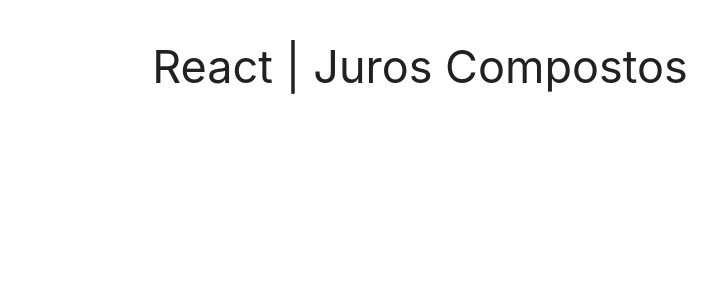
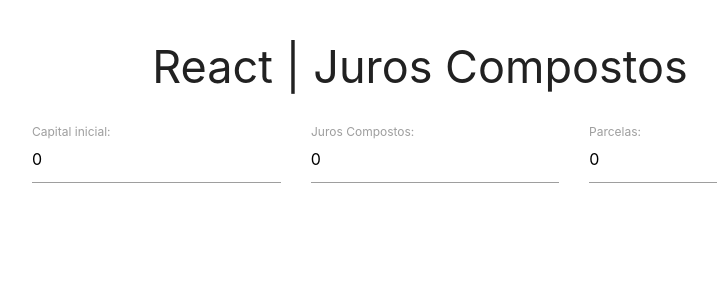
Before and after one commit to joao-pedro213/Calculadora-Juros-Compostos, a React (Create React App) app: page / in a window 1280 px wide. Shown: the top 300 px of the page, without its empty margins (220-937 px from the left). Built offline with nearby package versions, Linux system fonts and the light colour scheme.

Commit message:
implementando o componente NumberImput.

```diff
--- a/src/App.js
+++ b/src/App.js
@@ -1,14 +1,55 @@
 import React from 'react';
 import Header from './components/Header/Header';
+import NumberInput from './components/NumberInput/NumberInput';
 
 export default function App() {
   const [initialCapital, setInitialCapital] = React.useState(0);
   const [compountInterest, setCompoundInterest] = React.useState(0);
-  const [tranche, setTranche] = React.useState(0);
+  const [installment, setInstallment] = React.useState(0);
+
+  const handleInitialCapitalInput = (newInitialCapital) => {
+    setInitialCapital(newInitialCapital);
+  };
+  const handleCompundInterestInput = (newCompoundInterest) => {
+    setCompoundInterest(newCompoundInterest);
+  };
+  const handleInstallmentInput = (newInstallment) => {
+    setInstallment(newInstallment);
+  };
 
   return (
     <div className="container center">
       <Header />
+      <div style={styles.inputRow}>
+        <NumberInput
+          idReference="initialCapital"
+          labelName="Capital inicial:"
+          value={initialCapital}
+          onInputChange={handleInitialCapitalInput}
+        />
+        <NumberInput
+          idReference="compoundInterest"
+          labelName="Juros Compostos:"
+          value={compountInterest}
+          onInputChange={handleCompundInterestInput}
+        />
+        <NumberInput
+          idReference="Installment"
+          labelName="Parcelas:"
+          value={installment}
+          onInputChange={handleInstallmentInput}
+        />
+      </div>
     </div>
   );
 }
+
+const styles = {
+  inputRow: {
+    display: 'flex',
+    flexDirection: 'row',
+    alignItems: 'center',
+    justifyContent: 'center',
+    margin: '30px',
+  },
+};
--- /dev/null
+++ b/src/components/NumberInput/NumberInput.js
@@ -0,0 +1,26 @@
+import React from 'react';
+import css from './numberInput.module.css';
+
+export default function NumberInput(props) {
+  const { idReference, labelName, value, onInputChange } = props;
+
+  const handleInputChange = (event) => {
+    onInputChange(event.target.value);
+  };
+
+  const inputClasses = `${css.numberInput} input-field`;
+
+  return (
+    <div className={inputClasses}>
+      <input
+        id={idReference}
+        type="number"
+        value={value}
+        onChange={handleInputChange}
+      />
+      <label className="active" htmlFor={idReference}>
+        {labelName}
+      </label>
+    </div>
+  );
+}
--- /dev/null
+++ b/src/components/NumberInput/numberInput.module.css
@@ -0,0 +1,4 @@
+.numberInput {
+  width: 250px;
+  margin-left: 30px;
+}
```
